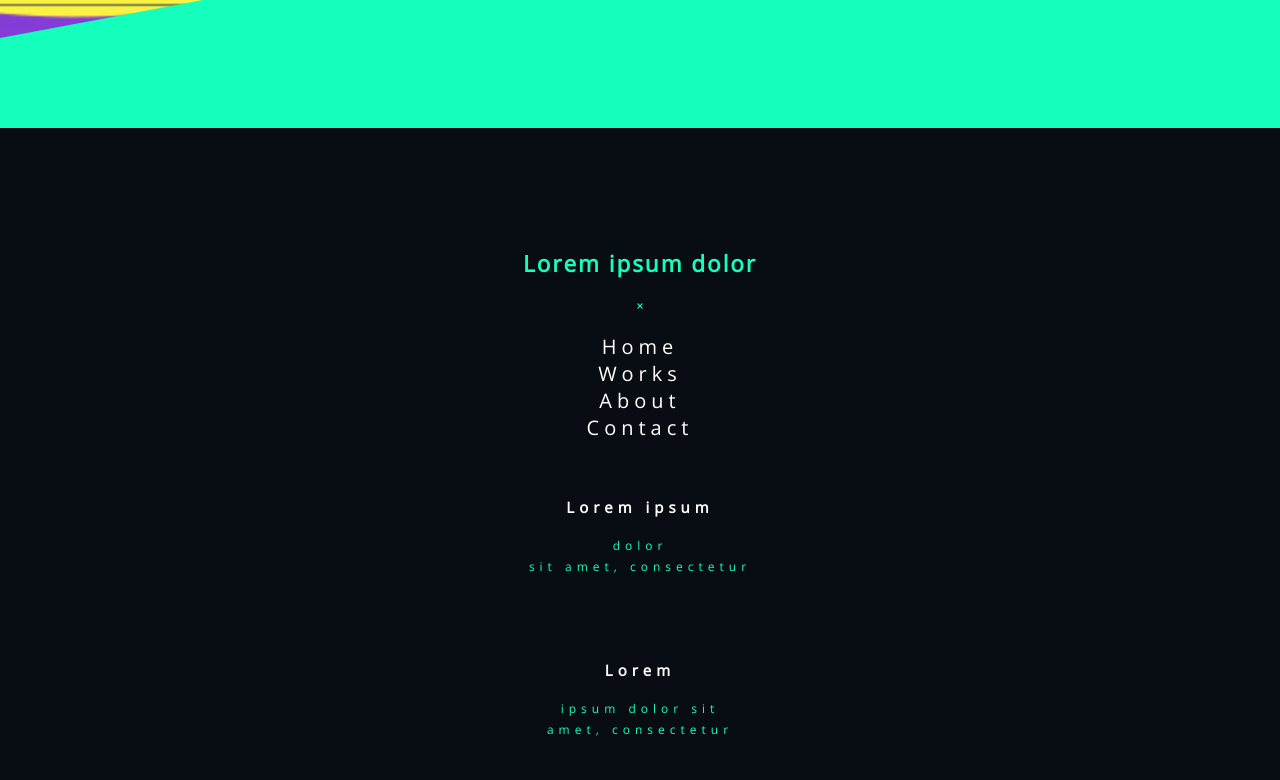
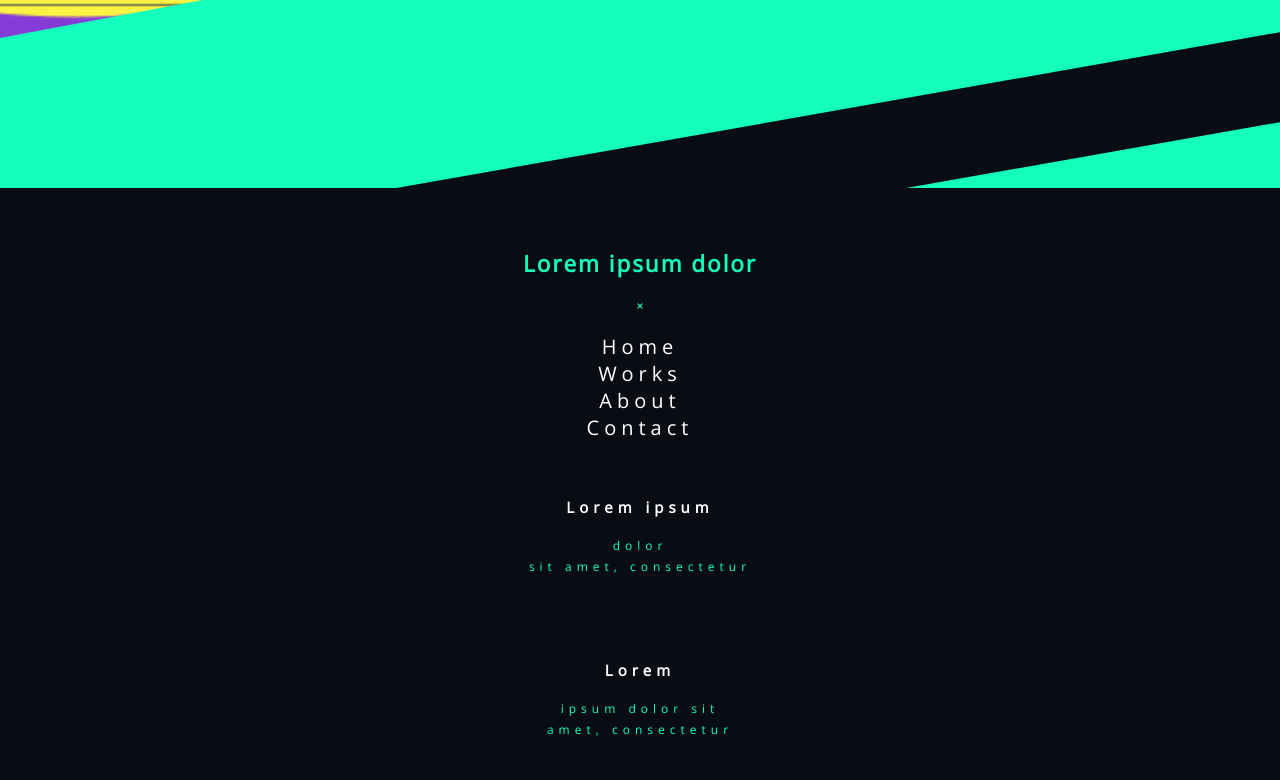
Before and after one commit to Munios12/202204-W03_Sergio_Garcia_Alejandro_Munoz, a website: page index.html in a window 1280 px wide. Shown: the part 4500-5280 px from the top of the page. Drawn offline with nearby package versions, Linux system fonts and the light colour scheme.

Commit message:
finishing home page

```diff
--- a/scss/header.scss
+++ b/scss/header.scss
@@ -127,7 +127,7 @@ body {
 
 .images-carroussel {
     width: 100%;
-    margin-bottom: 90px;
+    margin-bottom: 150px;
 }
 
 .images-carroussel__item {
--- a/scss/index.scss
+++ b/scss/index.scss
@@ -10,9 +10,8 @@
     font-family: 'open sans', sans-serif;
     font-size: 15px;
     font-weight: normal;
-    padding-top: 15vh;
-    padding-left: 2vh;
-    padding-right: 2vh;
+    padding-top: 60px;
+    position: relative;
 
     &__title {
         color: #15ffbc;
@@ -24,6 +23,17 @@
         width: 0.4em;
         padding-top: 3vh;
         padding-bottom: 3vh;
+    }
+    &::before {
+        position: absolute;
+        top: -43px;
+        left: 0px;
+        content: '';
+        width: 100%;
+        height: 90px;
+        background-color: #080d14;
+        z-index: 2;
+        transform: skewY(-10deg);
     }
 }
 
```
Also changed, not shown: css/header.css, css/index.css, 1 other file.
